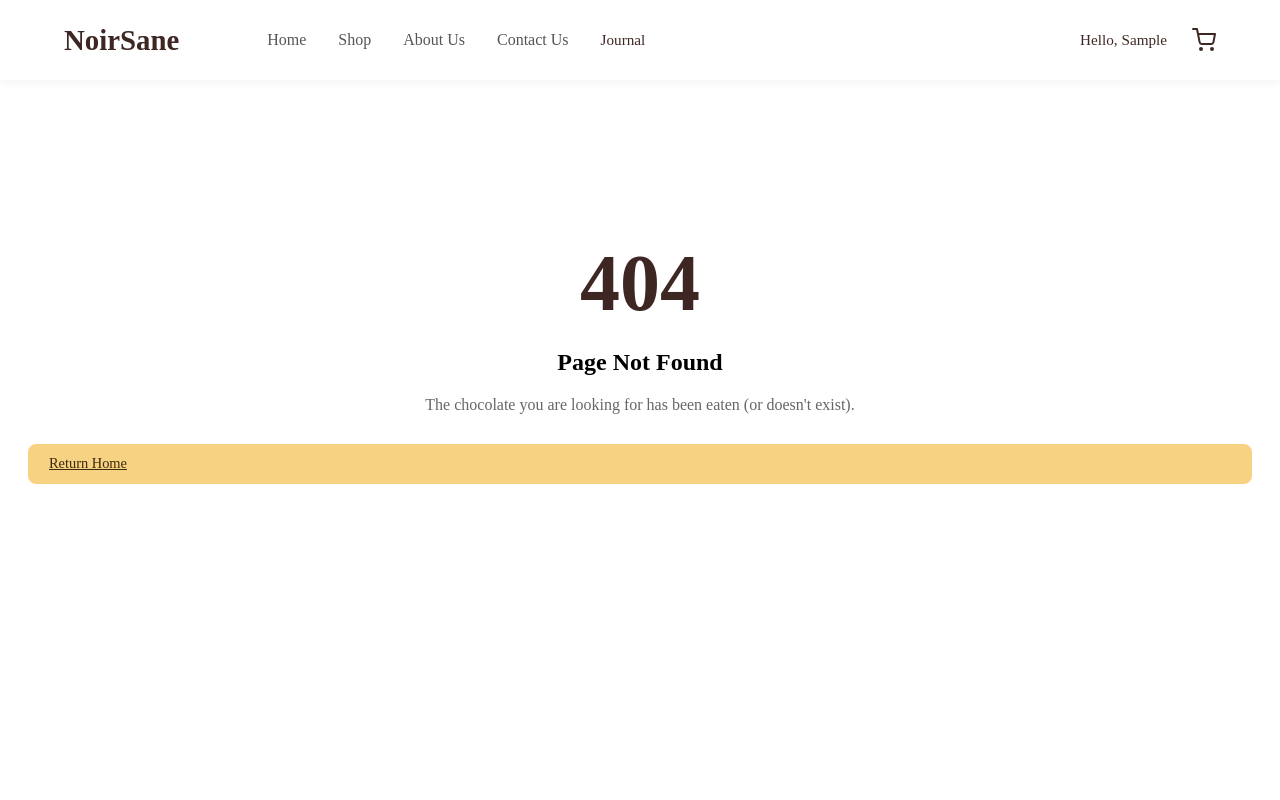
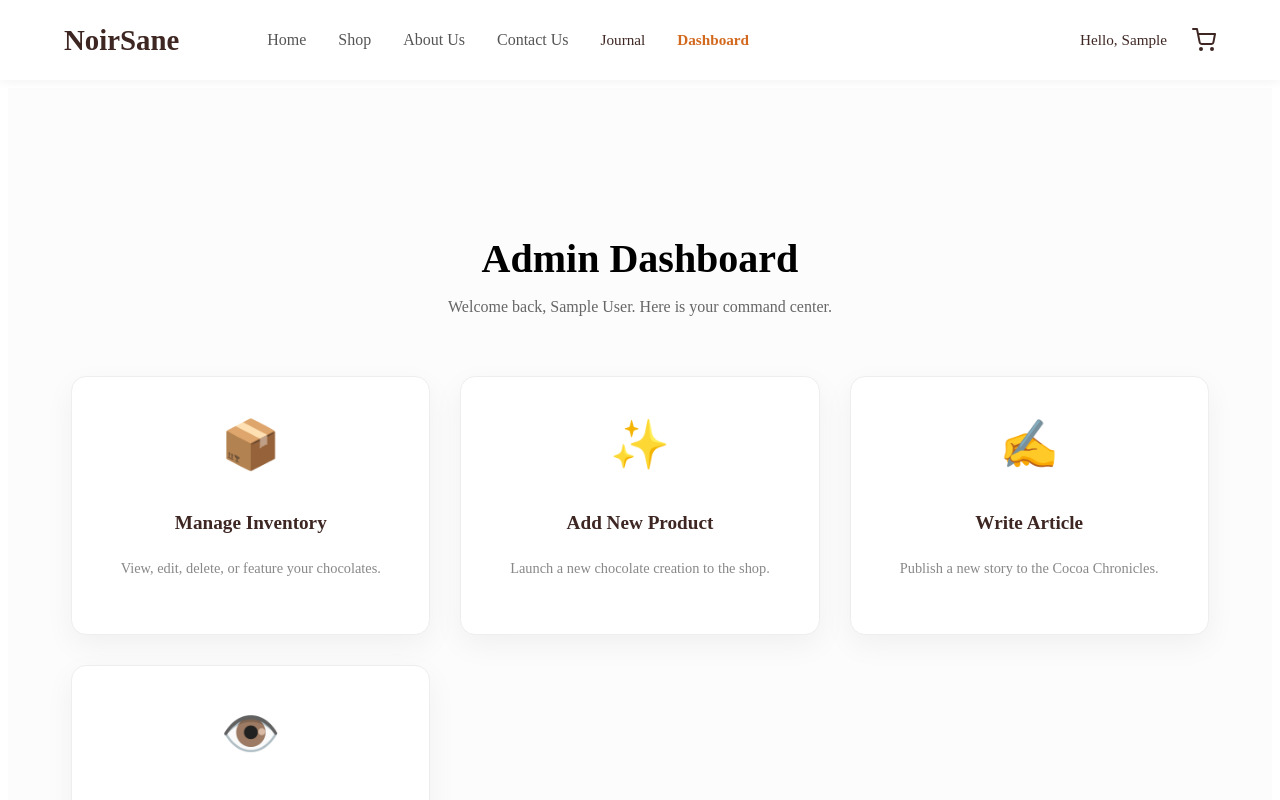
Before and after one commit to mohitthekeeda456/Archive-main, a React (Vite) app: page /dashboard in a window 1280 px wide. Shown: the top 800 px of the page. Built offline with nearby package versions, Linux system fonts and the light colour scheme; no server answers; sample sign-in values are in the browser's storage.

Commit message:
made a clear dashboard for admin in navbar

```diff
--- a/src/App.jsx
+++ b/src/App.jsx
@@ -24,6 +24,7 @@ import AddBlog from "./pages/AddBlog";
 import Blog from "./pages/Blog";
 import BlogPost from "./pages/BlogPost";
 import AdminRoute from "./Components/AdminRoute";
+import AdminDashboard from "./pages/AdminDashboard";
 import { CartProvider } from "./context/CartContext";
 import { AuthProvider } from "./context/AuthContext";
 
@@ -92,6 +93,14 @@ export default function App() {
               />
               <Route path="/blog" element={<Blog />} />
               <Route path="/blog/:id" element={<BlogPost />} />
+              <Route
+                path="/dashboard"
+                element={
+                  <AdminRoute>
+                    <AdminDashboard />
+                  </AdminRoute>
+                }
+              />
               <Route path="*" element={<NotFound />} />
             </Routes>
           </BrowserRouter>
--- a/src/Components/Navbar.jsx
+++ b/src/Components/Navbar.jsx
@@ -33,6 +33,15 @@ export default function Navbar() {
             <Link to="/blog" style={linkStyle}>
               Journal
             </Link>
+            {/* 👇 NEW: Only show Dashboard if user is Admin */}
+            {user && user.isAdmin && (
+              <Link
+                to="/dashboard"
+                style={{ ...linkStyle, color: "#d2691e", fontWeight: "bold" }}
+              >
+                Dashboard
+              </Link>
+            )}
           </ul>
         </div>
 
--- /dev/null
+++ b/src/pages/AdminDashboard.jsx
@@ -0,0 +1,109 @@
+import React from "react";
+import { Link } from "react-router-dom";
+import Navbar from "../components/Navbar";
+import Footer from "../Components/Footer";
+import { useAuth } from "../context/AuthContext";
+
+export default function AdminDashboard() {
+  const { user } = useAuth();
+
+  return (
+    <>
+      <Navbar />
+      <div style={pageStyle}>
+
+        {/* Header Section */}
+        <div style={headerStyle}>
+          <h1 className="serif-font" style={{ fontSize: "2.5rem", marginBottom: "10px" }}>Admin Dashboard</h1>
+          <p style={{ color: "#666" }}>Welcome back, {user?.name}. Here is your command center.</p>
+        </div>
+
+        {/* The Grid of Tools */}
+        <div style={gridStyle}>
+
+          {/* Card 1: Manage Products */}
+          <Link to="/admin" style={cardStyle}>
+            <div style={iconStyle}>📦</div>
+            <h3 style={cardTitleStyle}>Manage Inventory</h3>
+            <p style={cardDescStyle}>View, edit, delete, or feature your chocolates.</p>
+          </Link>
+
+          {/* Card 2: Add Product */}
+          <Link to="/host" style={cardStyle}>
+            <div style={iconStyle}>✨</div>
+            <h3 style={cardTitleStyle}>Add New Product</h3>
+            <p style={cardDescStyle}>Launch a new chocolate creation to the shop.</p>
+          </Link>
+
+          {/* Card 3: Write Blog */}
+          <Link to="/write" style={cardStyle}>
+            <div style={iconStyle}>✍️</div>
+            <h3 style={cardTitleStyle}>Write Article</h3>
+            <p style={cardDescStyle}>Publish a new story to the Cocoa Chronicles.</p>
+          </Link>
+
+          {/* Card 4: View Shop (Quick Link) */}
+          <Link to="/shop" style={cardStyle}>
+            <div style={iconStyle}>👁️</div>
+            <h3 style={cardTitleStyle}>View Shop</h3>
+            <p style={cardDescStyle}>See how the store looks to your customers.</p>
+          </Link>
+
+        </div>
+      </div>
+      <Footer />
+    </>
+  );
+}
+
+// --- STYLES ---
+const pageStyle = {
+  padding: "120px 5%",
+  maxWidth: "1200px",
+  margin: "0 auto",
+  minHeight: "80vh",
+  backgroundColor: "#fcfcfc"
+};
+
+const headerStyle = {
+  textAlign: "center",
+  marginBottom: "60px"
+};
+
+const gridStyle = {
+  display: "grid",
+  gridTemplateColumns: "repeat(auto-fit, minmax(280px, 1fr))",
+  gap: "30px"
+};
+
+const cardStyle = {
+  backgroundColor: "#fff",
+  padding: "40px",
+  borderRadius: "15px",
+  boxShadow: "0 10px 30px rgba(0,0,0,0.05)",
+  textDecoration: "none",
+  color: "inherit",
+  transition: "transform 0.2s, boxShadow 0.2s",
+  border: "1px solid #eee",
+  display: "flex",
+  flexDirection: "column",
+  alignItems: "center",
+  textAlign: "center"
+};
+
+const iconStyle = {
+  fontSize: "3rem",
+  marginBottom: "20px"
+};
+
+const cardTitleStyle = {
+  fontSize: "1.2rem",
+  marginBottom: "10px",
+  color: "#3e2723"
+};
+
+const cardDescStyle = {
+  fontSize: "0.9rem",
+  color: "#888",
+  lineHeight: "1.5"
+};
```
